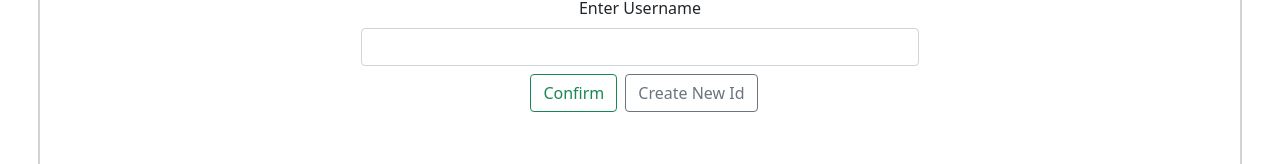
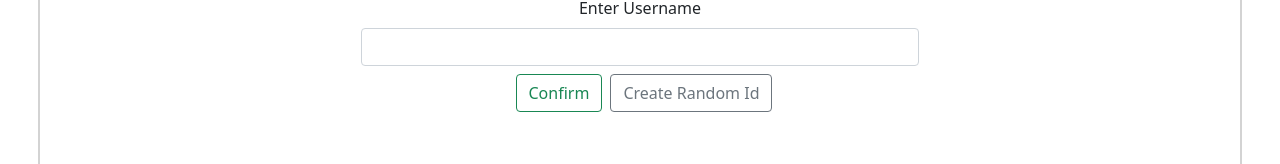
Before and after one commit to ApexBortz/p4-officetalk-client, a React (Create React App) app: page / in a window 1280 px wide. Shown: the part 354-518 px from the top of the page. Built offline with nearby package versions, Linux system fonts and the light colour scheme.

Commit message:
Still Trying to resolve small bug in group chat

```diff
--- a/src/components/Login.jsx
+++ b/src/components/Login.jsx
@@ -32,7 +32,7 @@ const Login = ({ onIdSubmit }) => {
                     <Form.Control type='text' ref={id}></Form.Control>
                 </Form.Group>
                 <Button type='submit' variant='outline-success' className='m-2'>Confirm</Button>
-                <Button onClick={createNewId} variant='outline-secondary'>Create New Id</Button>
+                <Button onClick={createNewId} variant='outline-secondary'>Create Random Id</Button>
             </Form>
         </Container>
 
--- a/src/components/NewConversationModal.jsx
+++ b/src/components/NewConversationModal.jsx
@@ -24,9 +24,10 @@ const NewConversationModal = ({ closeModal }) => {
         closeModal()
     }
 
-    // check box change
+    // contact list & check box change
     const handleCheckboxChange = (contactId) => {
         setSelectedContacts(prevSelectedContacts => {
+            // contact wont be available if alrdy selected
             if(prevSelectedContacts.includes(contactId)) {
                 return prevSelectedContacts.filter(prevId => {
                     return contactId !== prevId
--- a/src/contexts/ConversationProvider.jsx
+++ b/src/contexts/ConversationProvider.jsx
@@ -9,6 +9,7 @@ import { useCallback } from 'react'
 
 
 const ConversationContext = React.createContext()
+
 
 export function useConversations() {
     return useContext(ConversationContext)
@@ -77,7 +78,7 @@ export function ConversationProvider({ id, children }) {
     function sendMessage(recipients, text) {
 
         socket.emit('send-message', { recipients, text })
-
+        console.log(contactArrayMatch)
         addMessage({ recipients, text, sender: id })
     }
 
@@ -121,8 +122,8 @@ export function ConversationProvider({ id, children }) {
     )
 }
 
-// function to check contacts in array
-const contactArrayMatch = (arrA, arrB) => {
+// contact array match for addmessage to ensure messages get sent to the right chats
+function contactArrayMatch(arrA, arrB) {
     if (arrA.length !== arrB.length) {
         return false
     } else {
```
Also changed, not shown: src/components/OpenConversation.jsx (+2 -11 lines).
